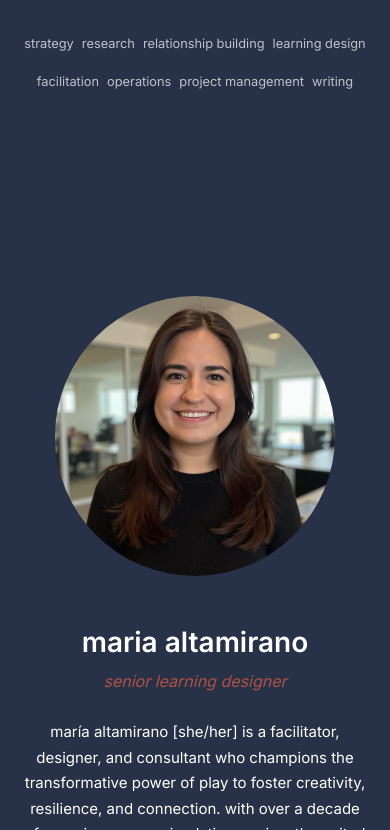
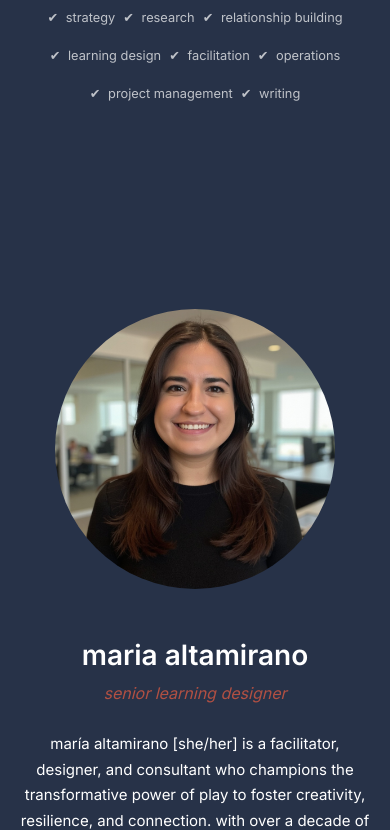
Before and after one commit to ghandoff/windedvertigo-site, a website: page we/index.html in a window 390 px wide. Shown: the part 1170-2000 px from the top of the page. Drawn offline with Linux system fonts and the light colour scheme.

Commit message:
Update CSS: wider layout, edge-positioned header/footer

```diff
--- a/styles/main.css
+++ b/styles/main.css
@@ -1,6 +1,4 @@
 /* winded.vertigo - Static Site Styles */
-/* Based on Brand Guidelines - 18 February 2025 */
-
 @import url('https://fonts.googleapis.com/css2?family=Inter:wght@300;400;500;600;700&display=swap');
 
 :root {
@@ -22,8 +20,9 @@
   --space-md: 1.5rem;
   --space-lg: 50px;
   --space-xl: 100px;
-  --max-width: 1200px;
-  --content-width: 900px;
+  --max-width: 1600px;
+  --content-width: 1400px;
+  --edge-padding: 30px;
 }
 
 *, *::before, *::after { box-sizing: border-box; margin: 0; padding: 0; }
@@ -36,9 +35,12 @@ h3 { font-size: 1.25rem; }
 p { margin-bottom: var(--space-sm); color: var(--text-primary); font-weight: 400; }
 a { color: var(--text-primary); text-decoration: none; transition: color 0.2s ease; }
 a:hover { color: var(--champagne); }
-.container { width: 100%; max-width: var(--max-width); margin: 0 auto; padding: 0 var(--space-lg); }
+
+.container { width: 100%; max-width: var(--max-width); margin: 0 auto; padding: 0 var(--edge-padding); }
 .content-narrow { max-width: var(--content-width); }
+
 .header { padding: var(--space-md) 0; position: absolute; top: 0; left: 0; right: 0; z-index: 100; }
+.header .container { max-width: 100%; padding: 0 var(--edge-padding); }
 .header-inner { display: flex; justify-content: space-between; align-items: flex-start; }
 .logo { display: block; }
 .logo-img { height: 80px; width: auto; }
@@ -47,14 +49,17 @@ a:hover { color: var(--champagne); }
 .nav a:hover { color: var(--champagne); }
 .nav a.active { color: var(--redwood); }
 .nav-toggle { display: none; background: none; border: none; color: var(--text-primary); cursor: pointer; padding: var(--space-xs); }
+
 body.home .nav { display: none; }
 body.home .header { position: absolute; }
 body.home main { padding-top: 0; }
 main { flex: 1; padding: var(--space-lg) 0; padding-top: 140px; }
+
 .hero { display: flex; flex-direction: column; justify-content: center; align-items: center; min-height: calc(100vh - 100px); text-align: center; }
 .hero-nav { display: flex; gap: var(--space-lg); }
 .hero-nav a { font-size: 6rem; font-weight: 700; text-transform: lowercase; transition: color 0.2s ease; }
 .hero-nav a:hover { color: var(--champagne); }
+
 .team-grid { display: flex; flex-direction: column; gap: var(--space-xl); }
 .team-member { display: grid; grid-template-columns: 400px 1fr; gap: var(--space-lg); padding-bottom: var(--space-xl); }
 .team-member h2 { font-size: 1.75rem; margin-bottom: var(--space-xs); text-transform: lowercase; color: var(--text-primary); font-weight: 600; }
@@ -63,16 +68,20 @@ main { flex: 1; padding: var(--space-lg) 0; padding-top: 140px; }
 .team-member .bio p { line-height: 1.7; color: var(--text-primary); }
 .team-member .links { margin-bottom: var(--space-sm); }
 .team-member .links a { font-size: 0.9rem; color: var(--accent); margin-right: var(--space-md); }
+.team-member .links a::before { content: '◉ '; }
 .member-photo { display: flex; justify-content: center; align-items: flex-start; }
 .member-headshot { width: 400px; height: 400px; border-radius: 50%; object-fit: cover; }
 .member-content { flex: 1; }
 .tags { display: flex; flex-wrap: wrap; gap: var(--space-xs); }
 .tag { font-size: 0.8rem; padding: 0.25rem 0; background: transparent; border: none; color: var(--text-secondary); font-weight: 400; }
+.tag::before { content: '✔ '; color: var(--text-secondary); margin-right: 0.25rem; }
+
 .services-intro { margin-bottom: var(--space-lg); font-size: 1.15rem; line-height: 1.5; color: var(--text-primary); font-weight: 700; }
 .services-grid { display: grid; grid-template-columns: repeat(2, 1fr); gap: var(--space-lg); margin-bottom: var(--space-xl); }
 .service { text-align: center; }
 .service h3 { font-size: 1.1rem; font-weight: 700; margin-bottom: var(--space-sm); color: var(--accent); text-transform: lowercase; }
 .service p { font-size: 0.95rem; line-height: 1.5; text-align: center; color: var(--text-secondary); }
+
 .projects-section h2 { font-size: 1rem; font-weight: 400; margin-bottom: var(--space-md); color: var(--text-secondary); }
 .projects-grid { display: grid; grid-template-columns: repeat(auto-fit, minmax(300px, 1fr)); gap: var(--space-md); }
 .project-card { background: var(--bg-card); overflow: hidden; transition: transform 0.3s ease; }
@@ -80,14 +89,24 @@ main { flex: 1; padding: var(--space-lg) 0; padding-top: 140px; }
 .project-card-content { padding: var(--space-md); }
 .project-card h3 { font-size: 1.1rem; margin-bottom: var(--space-xs); text-transform: lowercase; }
 .project-card p { font-size: 0.9rem; margin-bottom: var(--space-sm); color: var(--text-secondary); }
+
 .footer { padding: var(--space-md) 0; margin-top: auto; }
+.footer .container { max-width: 100%; padding: 0 var(--edge-padding); }
 .footer-inner { display: flex; justify-content: space-between; align-items: center; }
 .footer p { font-size: 0.85rem; color: var(--text-secondary); margin-bottom: 0; }
 .social-links { display: flex; gap: var(--space-sm); }
 .social-links a { color: var(--text-secondary); transition: color 0.2s ease; }
 .social-links a:hover { color: var(--text-primary); }
+
+@media (max-width: 1024px) {
+  :root { --edge-padding: 25px; }
+  .team-member { grid-template-columns: 350px 1fr; }
+  .member-headshot { width: 350px; height: 350px; }
+}
+
 @media (max-width: 768px) {
-  .container { padding: 0 var(--space-md); }
+  :root { --edge-padding: 20px; }
+  .container { padding: 0 var(--edge-padding); }
   .nav { display: none; position: absolute; top: 100%; left: 0; right: 0; background: var(--bg-primary); flex-direction: column; padding: var(--space-md); }
   .nav.active { display: flex; }
   .nav-toggle { display: block; }
@@ -102,6 +121,7 @@ main { flex: 1; padding: var(--space-lg) 0; padding-top: 140px; }
   .footer-inner { flex-direction: column; gap: var(--space-md); text-align: center; }
   .logo-img { height: 50px; }
 }
+
 .skip-link { position: absolute; top: -40px; left: 0; background: var(--text-primary); color: var(--bg-primary); padding: var(--space-xs) var(--space-sm); z-index: 1000; transition: top 0.3s; }
 .skip-link:focus { top: 0; }
 .visually-hidden { position: absolute; width: 1px; height: 1px; padding: 0; margin: -1px; overflow: hidden; clip: rect(0, 0, 0, 0); white-space: nowrap; border: 0; }
```
